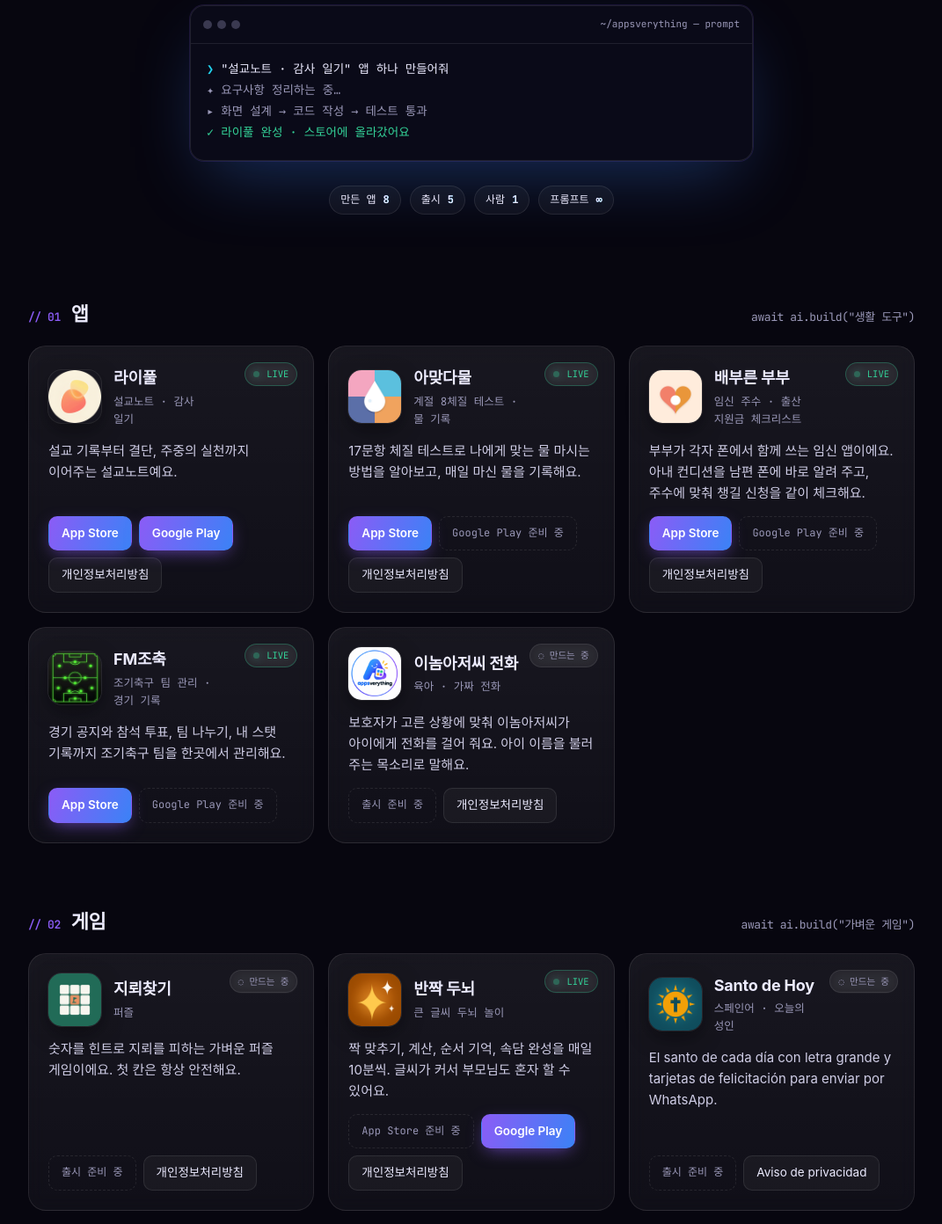
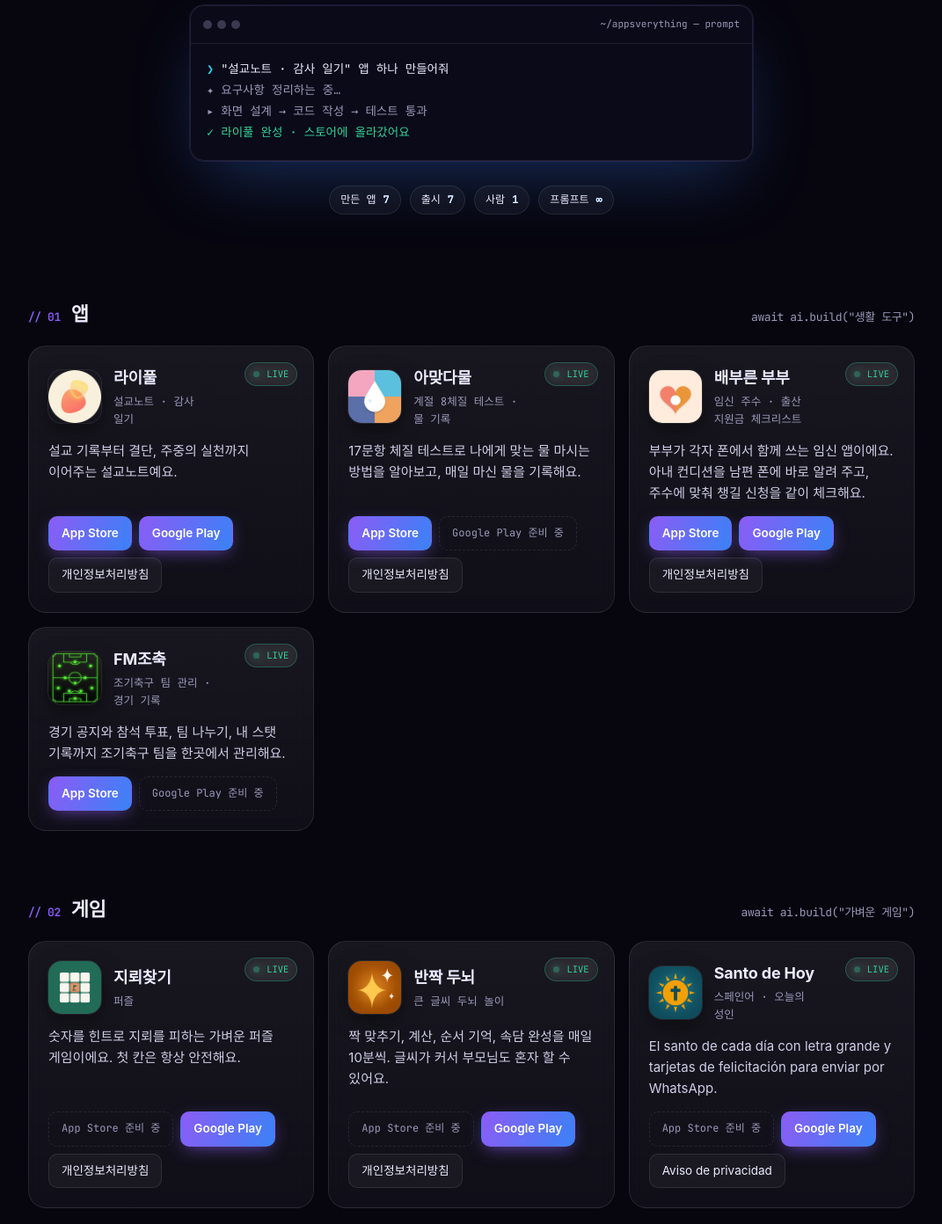
Before and after one commit to ssorrychoi/appsverything-website, a plain HTML site: page index.html in a window 1280 px wide. Shown: the part 468-1860 px from the top of the page at 88% size, without its empty margins (104-1175 px from the left). Drawn offline with Linux system fonts and the light colour scheme; a web font is replaced by a local one.

Commit message:
feat: 배부른 부부·지뢰찾기·Santo de Hoy Google Play 링크 연결, 이놈아저씨 카드 제외

```diff
--- a/index.html
+++ b/index.html
@@ -157,8 +157,8 @@
     </div>
 
     <div class="stats">
-      <span class="pill">만든 앱 <b id="count">8</b></span>
-      <span class="pill">출시 <b id="live">5</b></span>
+      <span class="pill">만든 앱 <b id="count">7</b></span>
+      <span class="pill">출시 <b id="live">7</b></span>
       <span class="pill">사람 <b>1</b></span>
       <span class="pill">프롬프트 <b>∞</b></span>
     </div>
@@ -210,7 +210,7 @@
         <p>부부가 각자 폰에서 함께 쓰는 임신 앱이에요. 아내 컨디션을 남편 폰에 바로 알려 주고, 주수에 맞춰 챙길 신청을 같이 체크해요.</p>
         <div class="links">
           <a class="primary" href="https://apps.apple.com/kr/app/id6825606724" target="_blank" rel="noopener">App Store</a>
-          <span>Google Play 준비 중</span>
+          <a class="primary" href="https://play.google.com/store/apps/details?id=com.ssorrychoi.couple_pregnancy" target="_blank" rel="noopener">Google Play</a>
           <a href="privacy/couple-pregnancy.html">개인정보처리방침</a>
         </div>
       </article>
@@ -229,21 +229,6 @@
           <span>Google Play 준비 중</span>
         </div>
       </article>
-
-      <article class="app">
-        <div class="app-head">
-          <img src="images/apple-touch-icon.png" alt="이놈아저씨 전화 아이콘">
-          <div>
-            <h3>이놈아저씨 전화</h3>
-            <p class="tag">육아 · 가짜 전화</p>
-          </div>
-        </div>
-        <p>보호자가 고른 상황에 맞춰 이놈아저씨가 아이에게 전화를 걸어 줘요. 아이 이름을 불러 주는 목소리로 말해요.</p>
-        <div class="links">
-          <span>출시 준비 중</span>
-          <a href="privacy/inom-ajeossi.html">개인정보처리방침</a>
-        </div>
-      </article>
     </div>
 
     <h2 class="sec"><span class="mono">// 02</span> 게임 <span class="mono dim">await ai.build("가벼운 게임")</span></h2>
@@ -258,7 +243,8 @@
         </div>
         <p>숫자를 힌트로 지뢰를 피하는 가벼운 퍼즐 게임이에요. 첫 칸은 항상 안전해요.</p>
         <div class="links">
-          <span>출시 준비 중</span>
+          <span>App Store 준비 중</span>
+          <a class="primary" href="https://play.google.com/store/apps/details?id=com.appsverything.minesweeper" target="_blank" rel="noopener">Google Play</a>
           <a href="privacy/minesweeper.html">개인정보처리방침</a>
         </div>
       </article>
@@ -289,7 +275,8 @@
         </div>
         <p>El santo de cada día con letra grande y tarjetas de felicitación para enviar por WhatsApp.</p>
         <div class="links">
-          <span>출시 준비 중</span>
+          <span>App Store 준비 중</span>
+          <a class="primary" href="https://play.google.com/store/apps/details?id=com.ssorrychoi.daily_saint" target="_blank" rel="noopener">Google Play</a>
           <a href="privacy/daily-saint.html">Aviso de privacidad</a>
         </div>
       </article>
```
